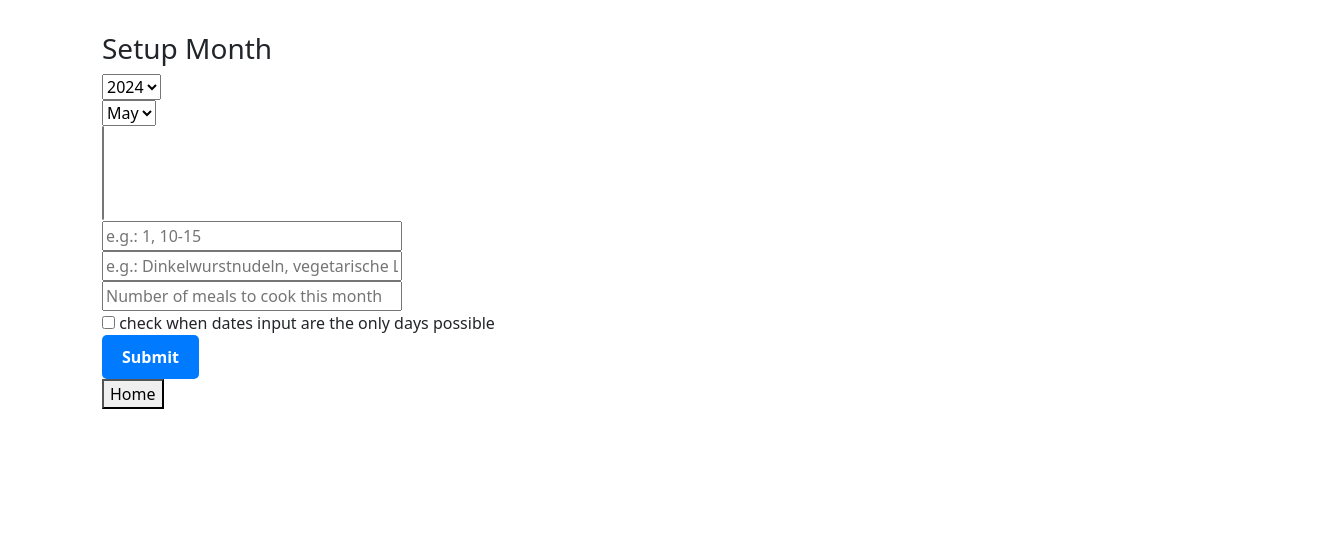
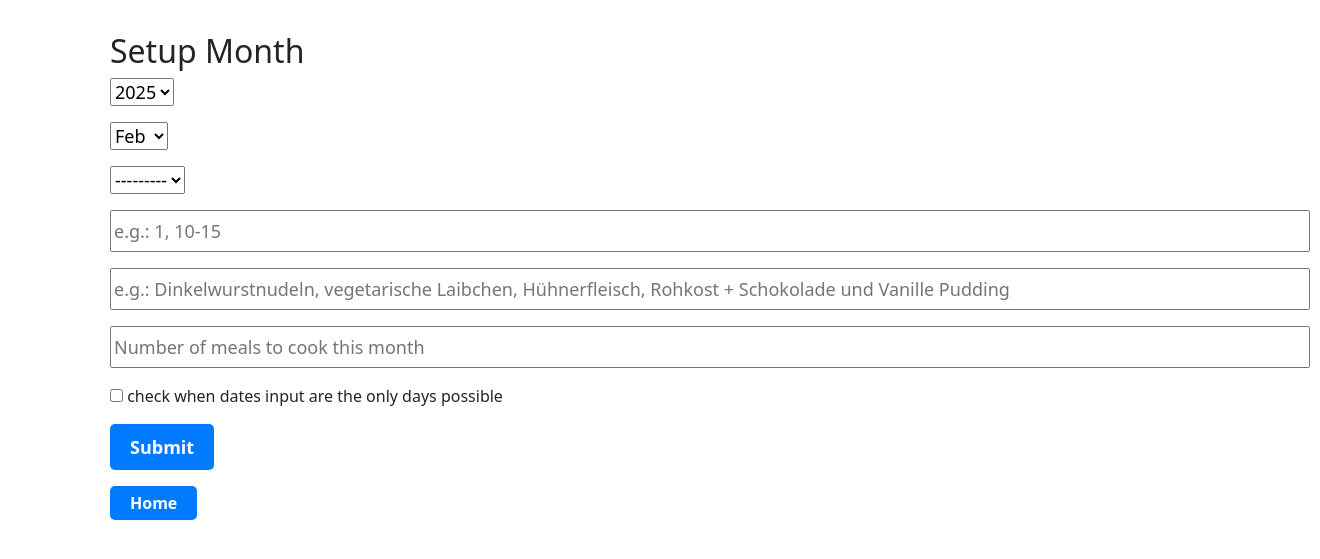
Before and after one commit to daberer/cook-for-kids, a Django app: page /setup-month/ in a window 1320 px wide. Shown: the top 559 px of the page. Run offline with Django 4.2, Linux system fonts and the light colour scheme; data that the repository does not hold is empty; some libraries are stand-ins or nearby versions.

Commit message:
Improve additional_holiday_form and waiverday_from templates, bugfix kids choice field

```diff
--- a/kochlischda/forms.py
+++ b/kochlischda/forms.py
@@ -36,7 +36,8 @@ ONETWOTHREE=((1, 'ONE'),
 class WaiverdaysForm(forms.Form):
     year = forms.ChoiceField(choices=years)
     month = forms.ChoiceField(choices=MONTHS, initial=str(month))
-    kid = forms.ModelMultipleChoiceField(queryset=Kid.objects.all())
+    kid = forms.ModelChoiceField(queryset=Kid.objects.all(), widget=forms.Select(
+            attrs={'size': len(Kid.objects.all())+1}))
     dish = forms.CharField(required=False, widget=forms.TextInput(attrs={'placeholder': 'e.g.: Dinkelwurstnudeln, vegetarische Laibchen, Hühnerfleisch, Rohkost + Schokolade und Vanille Pudding'}))
     dates = forms.CharField(required=False, widget=forms.TextInput(attrs={'placeholder': 'e.g.: 1, 10-15'}))
     dishes_this_month = forms.IntegerField(required=False, widget=forms.TextInput(attrs={'placeholder': 'Number of meals to cook this month'}))
--- a/kochlischda/globals.py
+++ b/kochlischda/globals.py
@@ -1,8 +1,8 @@
 class Setup:
-    year = 2024
-    month = 5
+    year = 2025
+    month = 2
     df1 = None
     df2 = None
     df3 = None
     optimise = True
-    trial_number = 120
+    trial_number = 1000
--- a/kochlischda/templates/additional_holiday_form.html
+++ b/kochlischda/templates/additional_holiday_form.html
@@ -24,3 +24,6 @@
         </form>
     </div>
 </div>
+<div class="container mt-3">
+    <button class="btn btn-primary" onclick="location.href='/'">Home</button>
+</div>
--- a/kochlischda/templates/waiverday_form.html
+++ b/kochlischda/templates/waiverday_form.html
@@ -1,22 +1,25 @@
 {% load static %}
 {% load bootstrap5 %}
 
-
 <!DOCTYPE html>
 <html lang="en">
+
 <head>
     <meta charset="UTF-8">
     <meta name="viewport" content="width=device-width, initial-scale=1.0">
     <title>Setup Month</title>
     <link rel="stylesheet" type="text/css" href="{% static 'css/style.css' %}">
+    <link href="https://stackpath.bootstrapcdn.com/bootstrap/5.1.0/css/bootstrap.min.css" rel="stylesheet">
 
+    <style>
+        /* Your custom button styles */
+        body {
+            padding-left: 1.5em;
+        }
 
-
-    <link href="https://stackpath.bootstrapcdn.com/bootstrap/5.1.0/css/bootstrap.min.css" rel="stylesheet">
-    <style>
         .btn {
             display: inline-block;
-            padding: 10px 20px;
+            padding: 5px 20px;
             font-size: 16px;
             font-weight: bold;
             color: #fff;
@@ -27,16 +30,38 @@
             text-decoration: none;
             cursor: pointer;
         }
+
         .btn:hover {
             background-color: #0056b3;
+        }
+
+        /* Give each form-group some vertical spacing */
+        .form-group {
+            margin-bottom: 1rem;
+            /* Adjust as needed */
+        }
+
+
+        #id_dates,
+        #id_dish,
+        #id_dishes_this_month {
+            width: 1200px;
+            /* Adjust to your preference (e.g. 400px) */
+        }
+
+        .form-group input {
+            line-height: 2em;
+            font-size: large;
+        }
+        .form-group select {
+            font-size: large;
         }
     </style>
 </head>
 
-</head>
 <body>
+    <!-- Container for any Django messages -->
     <div class="container mt-4">
-        <!-- Message display section -->
         {% if messages %}
         {% for message in messages %}
         <div class="alert alert-{{ message.tags }} alert-dismissible fade show" role="alert">
@@ -46,10 +71,8 @@
         {% endfor %}
         {% endif %}
     </div>
-
-    <div id="id_long_desc">
-        <div class="container">
-            <h3 class="header">Setup Month</h3>
+    <div id="id_long_desc" class="container">
+        <h2 class="header">Setup Month</h2>
         <form action="" method="post">
             {% csrf_token %}
             <div class="form-group">
@@ -71,18 +94,21 @@
                 {{ form.dishes_this_month }}
             </div>
             <div class="form-group">
-                    {{ form.wishdays }} check when dates input are the only days possible
+                {{ form.wishdays }}
+                check when dates input are the only days possible
             </div>
             <div class="form-group">
                 <input class="btn btn-primary" type="submit" value="Submit">
             </div>
         </form>
     </div>
+
+    <div class="container mt-3">
+        <button class="btn btn-primary" onclick="location.href='/'">Home</button>
     </div>
-    <div class="container">
-        <button onclick="location.href='/'">Home</button>
-    </div>
-    <!-- Bootstrap 5 JS and Popper.js (Optional) -->
+
+    <!-- Include Bootstrap Bundle JS (with Popper) -->
     <script src="https://stackpath.bootstrapcdn.com/bootstrap/5.1.0/js/bootstrap.bundle.min.js"></script>
 </body>
+
 </html>
--- a/kochlischda/views.py
+++ b/kochlischda/views.py
@@ -54,7 +54,7 @@ def setup_month(request):
             wishdays = form.cleaned_data['wishdays']
             month = form.cleaned_data['month']
             year = form.cleaned_data['year']
-            state = additional_waiverdays(days=dates, wishdays=wishdays, kid=list(kid)[0], dishes_this_month=dishes_this_month, month=month, year=year, dish=dish)
+            state = additional_waiverdays(days=dates, wishdays=wishdays, kid=kid, dishes_this_month=dishes_this_month, month=month, year=year, dish=dish)
             messages.success(request, state)
             return redirect(setup_month)
         else:
```
Lines whose indentation alone changed are shown as unchanged.
